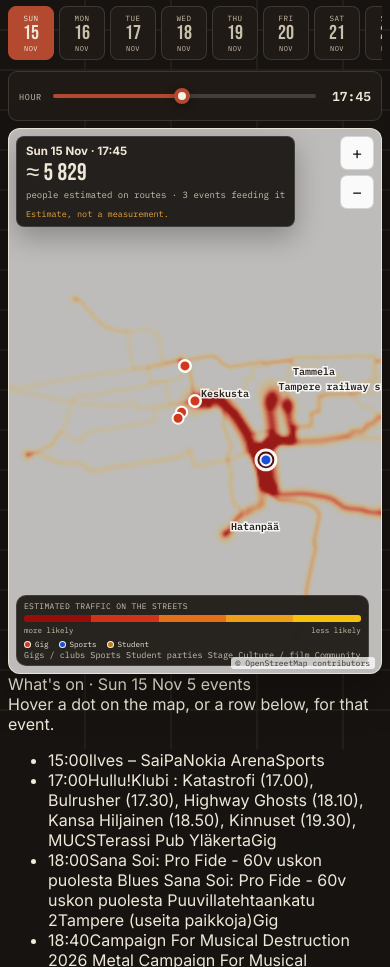
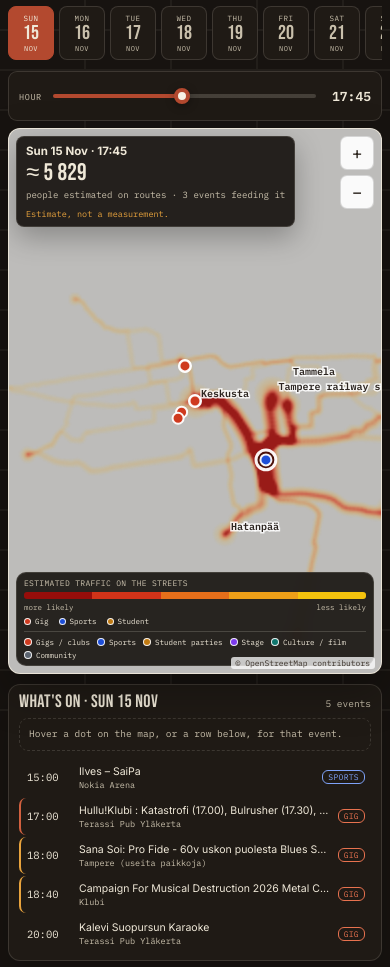
Before and after one commit to zakker111/kilinkolin, a plain HTML site: page web/index.html in a window 390 px wide. Shown: the part 95-1062 px from the top of the page. Drawn offline with Linux system fonts and the light colour scheme.

Commit message:
Style the day panel and load the legend swatches on every screen

```diff
--- a/web/styles.css
+++ b/web/styles.css
@@ -102,6 +102,11 @@ main{position:relative;z-index:1;max-width:1240px;margin:0 auto;padding:0 16px 2
 .eventTip span{display:block;margin-top:3px;font-family:'IBM Plex Mono',monospace;font-size:9px;color:var(--paper-dim);}
 .eventTip[hidden]{display:none;}
 .modeRow b{margin-left:auto;font-weight:600;}
+.legend-swatches{display:flex;flex-wrap:wrap;gap:4px 9px;margin-top:5px;font-size:8.5px;color:var(--paper);
+  border-top:1px solid rgba(239,232,216,.18);padding-top:5px;}
+.legend-swatches span{display:inline-flex;align-items:center;gap:4px;}
+.legend-swatches i{width:8px;height:8px;border-radius:50%;border:1px solid rgba(255,255,255,.9);flex:none;}
+.legend-swatches .sw{cursor:default;}
 
 .attrib{position:absolute;right:6px;bottom:4px;font-size:9px;font-family:'IBM Plex Mono',monospace;
   color:#3a322a;background:rgba(255,255,255,.75);padding:1px 5px;border-radius:3px;}
@@ -114,6 +119,47 @@ main{position:relative;z-index:1;max-width:1240px;margin:0 auto;padding:0 16px 2
   transition:background .15s ease,transform .15s ease,box-shadow .15s ease;}
 .mapZoom button:hover{background:#fff;transform:translateY(-1px);box-shadow:0 4px 12px rgba(0,0,0,.18);}
 .mapZoom button:active{transform:translateY(0);}
+
+/* map + the day's events side by side */
+.mapRow{display:grid;grid-template-columns:minmax(0,1fr);gap:10px;}
+.eventPanel{background:var(--ink-2);border:1px solid var(--line);border-radius:12px;padding:10px 12px;
+  display:flex;flex-direction:column;min-height:0;box-shadow:0 18px 44px rgba(0,0,0,.22);}
+.panel-head{display:flex;align-items:baseline;gap:8px;margin-bottom:7px;}
+.panel-title{font-family:'Bebas Neue',sans-serif;font-size:20px;letter-spacing:.02em;line-height:1;}
+.panel-count{margin-left:auto;font-family:'IBM Plex Mono',monospace;font-size:9.5px;color:var(--paper-dim);}
+.panel-detail{border:1px dashed var(--line);border-radius:9px;padding:8px 9px;margin-bottom:8px;
+  font-family:'IBM Plex Mono',monospace;font-size:10px;color:var(--paper-dim);line-height:1.45;}
+.panel-detail.on{border-style:solid;border-color:rgba(239,232,216,.32);background:rgba(239,232,216,.05);color:var(--paper);}
+.pd-title{font-family:'Inter',system-ui,sans-serif;font-weight:700;font-size:13px;line-height:1.3;}
+.pd-meta{margin-top:4px;display:flex;flex-wrap:wrap;gap:6px;align-items:center;font-size:9.5px;color:var(--paper-dim);}
+.pd-est{color:var(--paper);}
+.pd-note{margin-top:5px;font-size:9px;color:var(--amber);}
+.pd-hint{font-size:9.5px;}
+.panelList{list-style:none;margin:0;padding:0;overflow-y:auto;flex:1;min-height:0;}
+.panelRow{display:grid;grid-template-columns:44px minmax(0,1fr) auto;align-items:center;gap:8px;
+  padding:6px 6px;border-radius:7px;cursor:pointer;border-left:2px solid transparent;}
+.panelRow + .panelRow{margin-top:2px;}
+.panelRow:hover,.panelRow.sel{background:rgba(239,232,216,.07);}
+.panelRow.on{border-left-color:var(--brick-2);}
+.panelRow.soon{border-left-color:var(--amber);}
+.panelRow.empty{cursor:default;color:var(--paper-dim);font-family:'IBM Plex Mono',monospace;font-size:10px;grid-template-columns:1fr;}
+.pr-time{font-family:'IBM Plex Mono',monospace;font-size:10.5px;font-variant-numeric:tabular-nums;color:var(--paper);}
+.pr-body{min-width:0;display:flex;flex-direction:column;gap:1px;}
+.pr-title{font-size:11px;line-height:1.25;overflow:hidden;text-overflow:ellipsis;white-space:nowrap;}
+.pr-venue{font-family:'IBM Plex Mono',monospace;font-size:8.5px;color:var(--paper-dim);overflow:hidden;text-overflow:ellipsis;white-space:nowrap;}
+.cat{font-family:'IBM Plex Mono',monospace;font-size:8px;letter-spacing:.04em;text-transform:uppercase;
+  padding:1px 5px;border-radius:6px;border:1px solid currentColor;white-space:nowrap;}
+.cat-gigs{color:#e8724f;}
+.cat-sports{color:#7ea2f8;}
+.cat-student{color:#dfa94a;}
+.cat-stage{color:#b79bfa;}
+.cat-culture{color:#5fb8b0;}
+.cat-community{color:#a3adb8;}
+.cat-other{color:#b9b0a2;}
+@media(min-width:1000px){
+  .mapRow{grid-template-columns:minmax(0,1fr) 320px;align-items:stretch;}
+  .eventPanel{height:min(78vh,760px);}
+}
 
 footer{position:relative;z-index:1;max-width:1240px;margin:0 auto;padding:10px 16px 44px;
   border-top:1px solid var(--line);color:var(--paper-dim);font-size:10.5px;line-height:1.7;}
@@ -146,11 +192,16 @@ footer a{color:var(--amber);text-decoration:underline;}
   .legend-ends{font-size:7.5px;gap:8px;}
   .legend-foot{display:none;}
   .legend-dots{font-size:7.5px;margin-top:4px;}
+  .legend-swatches{font-size:7.5px;gap:3px 7px;}
   .mapZoom{top:7px;right:7px;gap:5px;}
   .mapZoom button{width:34px;height:34px;font-size:17px;}
   .attrib{font-size:8px;}
   footer{padding:8px 10px 30px;font-size:10px;}
   .eventTip b{font-size:11px;}
+  .eventPanel{max-height:46vh;padding:8px 10px;}
+  .panel-title{font-size:18px;}
+  .panelList{max-height:32vh;}
+  .pr-title{font-size:10.5px;}
 }
 
 @media(prefers-reduced-motion:reduce){
```
